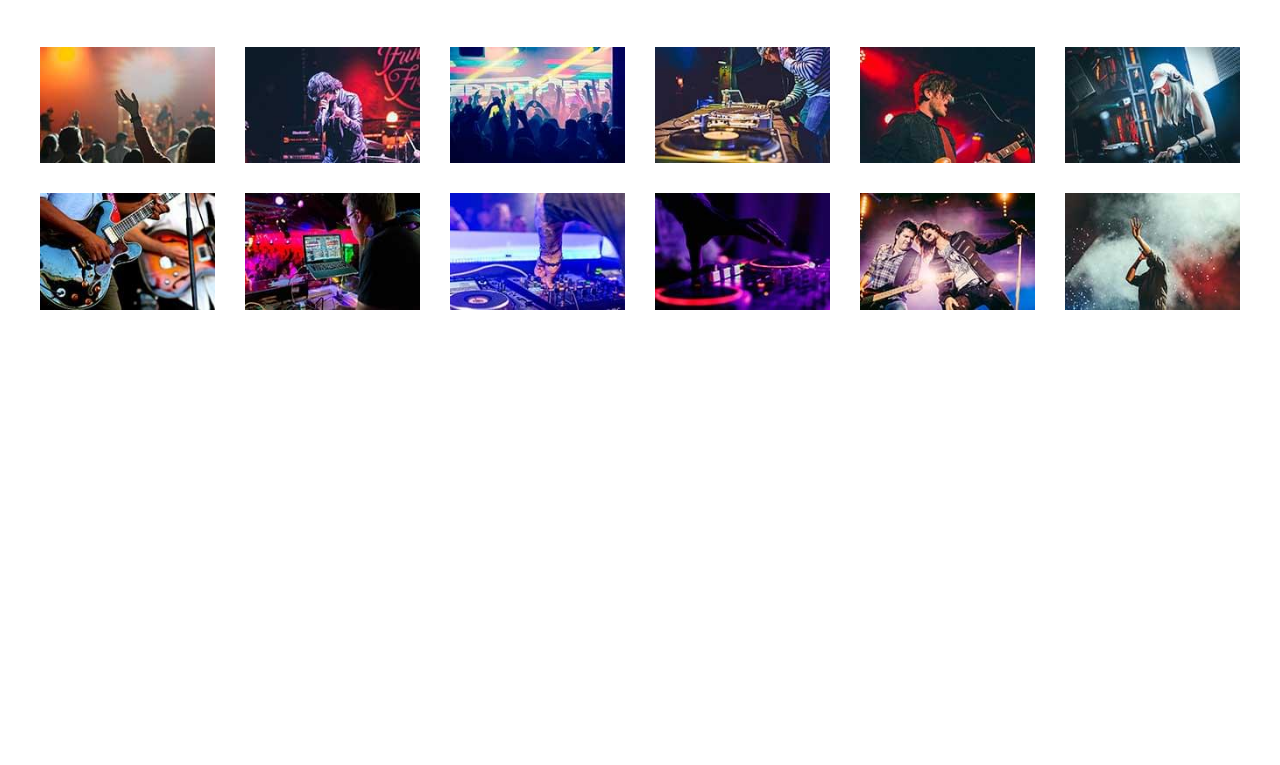
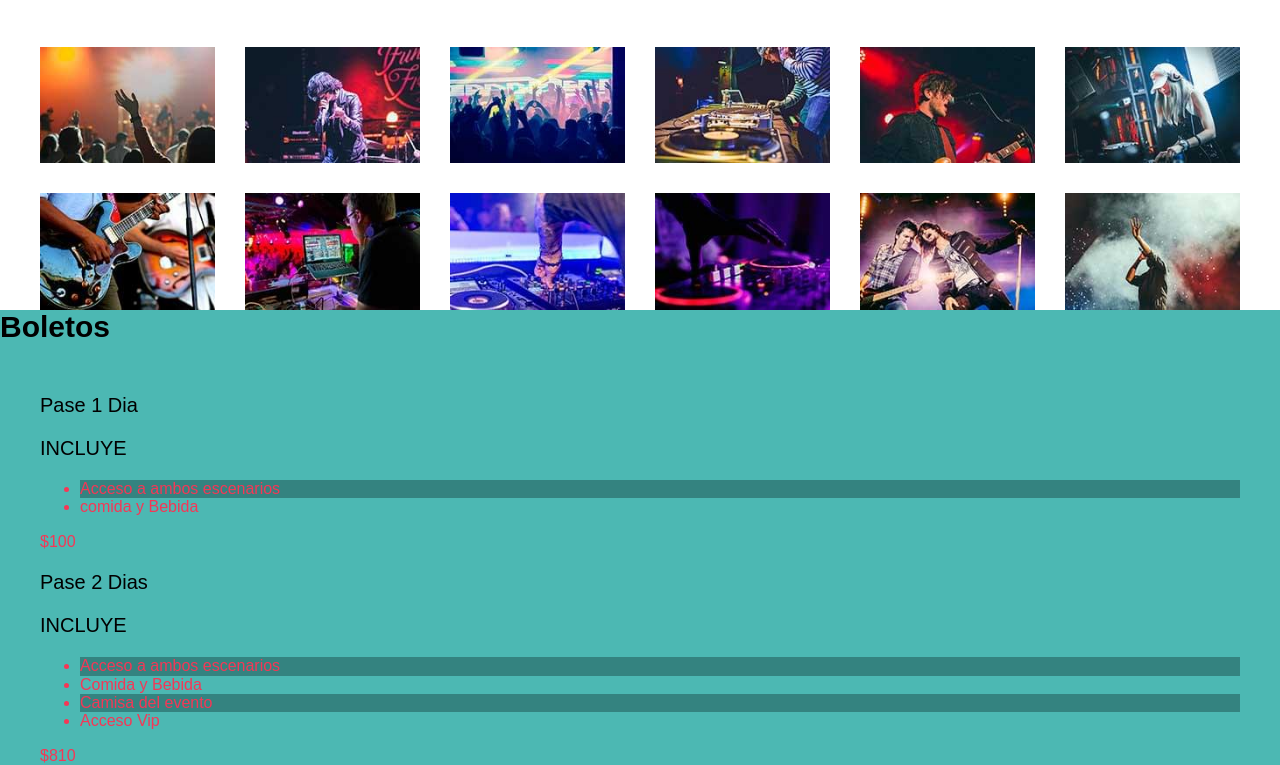
Before and after one commit to Nicolas-Amato/FestivalMusic, a website: page index.html in a window 1280 px wide. Shown: the part 2829-3594 px from the top of the page. Before the commit the page ends 3139 px from the top, so only its background shows below. Drawn offline with Linux system fonts and the light colour scheme; files that its build step writes are made by us from their sources.

Commit message:
generando apartado boletos

```diff
--- a/index.html
+++ b/index.html
@@ -163,11 +163,49 @@
 
 
         <ul class="galeria-fotos"></ul>
+    </section>
 
+    <section class="boletos bg-verde">
+        <h3 class="">Boletos</h3>
+        <div class="contenedor contenedor-boletos">
+            <div class="basico pase">
+                <p>Pase 1 Dia</p>
+                <header class="header-pase">
+                    <p>INCLUYE</p>
+                    <div class="pase-body">
+                        <ul>
+                            <li>Acceso a ambos escenarios</li>
+                            <li>comida y Bebida</li>
+                        </ul>
+                   </div>
+
+                </header>
+                <footer class="footer-pase"> $100</footer>
+            </div>
+
+            <div class="premiun pase">
+                <p>Pase 2 Dias</p>
+                <header class="header-pase">
+                    <p>INCLUYE</p>
+                    <div class="pase-body">
+                        <ul>
+                            <li>Acceso a ambos escenarios</li>
+                            <li>Comida y Bebida</li>
+                            <li>Camisa del evento</li>
+                            <li>Acceso Vip</li>
+                        </ul>
+                   </div>
+
+                </header>
+                <footer class="footer-pase"> $810</footer>
+
+
+            </div>
+        </div>
+    </section>
+
+
+</body>
         <script src="build/js/app.js"></script>
 
-
-
-    </section>
-</body>
 </html>
--- a/src/js/app.js
+++ b/src/js/app.js
@@ -35,6 +35,8 @@ function mostrarImagen(id){
     overley.appendChild(imagen);
     overley.classList.add('overley');
 
+//boton para cerrar el modulo//
+
     const cerrarimg = document.createElement('P');
 
     cerrarimg.textContent = 'X';
@@ -42,14 +44,15 @@ function mostrarImagen(id){
     cerrarimg.classList.add('cerrarimg');
 
     cerrarimg.onclick = function(){
+        const body = document.querySelector('body');
+        body.classList.remove('fijar-body');
         overley.remove();
     };
 
     overley.appendChild(cerrarimg);
 
-
+//agregarlo al HTML//
     const body = document.querySelector('body');
     body.appendChild(overley);
-
-
+    body.classList.add('fijar-body');
 }
--- a/src/scss/base/_globales.scss
+++ b/src/scss/base/_globales.scss
@@ -13,6 +13,11 @@ html{
 body{
     font-family: v.$fuente_principal;
     font-size: 16px;
+
+    &.fijar-body{
+        overflow: hidden;
+
+    }
 }
 
 p {
```
Also changed, not shown: build/css/app.css, build/js/app.js.
